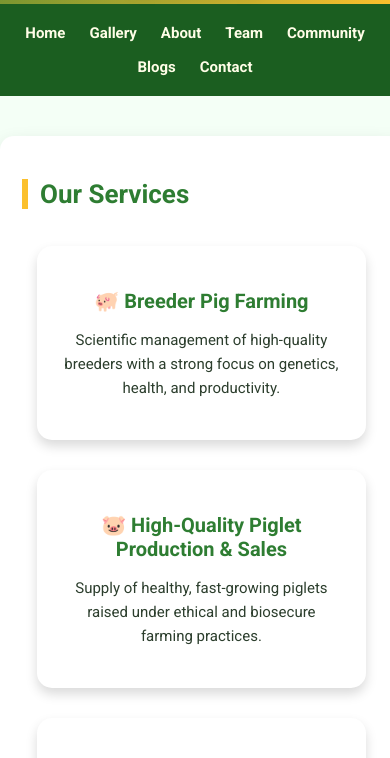
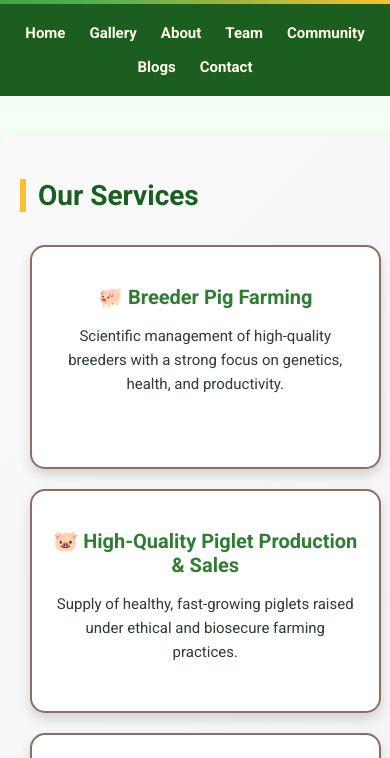
Before and after one commit to uppalapumanoharreddy/nelloramma-pig-farms, a plain HTML site: page index.html in a window 390 px wide. Shown: the part 236-994 px from the top of the page. Drawn offline with Linux system fonts and the light colour scheme.

Commit message:
Improve colors and sizes: updated gradients, section backgrounds, font sizes, card dimensions, borders, and mobile responsiveness

```diff
--- a/index.html
+++ b/index.html
@@ -16,7 +16,7 @@
 
         /* HEADER */
         header {
-            background: linear-gradient(135deg, #2e7d32, #fbc02d);
+            background: linear-gradient(135deg, #2e7d32, #4caf50, #fbc02d);
             color: white;
             padding: 20px 30px;
             display: flex;
@@ -67,24 +67,25 @@
 
         /* SECTIONS */
         section {
-            width: 85%;
+            width: 90%;
             margin: 40px auto;
-            background: white;
+            background: linear-gradient(135deg, #fafafa 0%, #f0f0f0 100%);
             padding: 30px;
             border-radius: 14px;
             box-shadow: 0 6px 18px rgba(0,0,0,0.1);
         }
 
         h2 {
-            color: #2e7d32;
+            color: #1b5e20;
             border-left: 6px solid #fbc02d;
             padding-left: 12px;
-            font-size: 26px;
+            font-size: 28px;
         }
 
         h3 {
             color: #33691e;
             margin-top: 18px;
+            font-size: 22px;
         }
 
         p {
@@ -95,6 +96,7 @@
         /* CARDS */
         .service-card, .vision-card {
             background: #fff;
+            border: 2px solid #8d6e63;
             border-radius: 15px;
             padding: 25px;
             margin: 15px;
@@ -102,12 +104,15 @@
             transition: transform 0.3s ease, box-shadow 0.3s ease;
             text-align: center;
             flex: 1 1 300px;
-            max-width: 350px;
+            max-width: 400px;
+            min-height: 200px;
         }
 
         .service-card:hover, .vision-card:hover {
             transform: translateY(-10px);
             box-shadow: 0 12px 24px rgba(0,0,0,0.2);
+            background: #e8f5e9;
+            border-color: #fbc02d;
         }
 
         .service-card h3, .vision-card h3 {
@@ -186,7 +191,7 @@
         }
 
         .timeline-content {
-            padding: 20px 30px;
+            padding: 25px 30px;
             background: #e8f5e9;
             position: relative;
             border-radius: 10px;
@@ -197,7 +202,7 @@
             color: #2e7d32;
             margin-bottom: 10px;
         }
-        }
+
 
         /* FOOTER */
         footer {
@@ -231,12 +236,18 @@
             }
 
             section {
-                width: 92%;
-                padding: 22px;
+                width: 95%;
+                padding: 20px;
             }
 
             header h1 {
                 font-size: 26px;
+            }
+
+            .service-card, .vision-card {
+                margin: 10px;
+                padding: 20px;
+                min-height: 180px;
             }
 
             .gallery img {
@@ -345,8 +356,8 @@
 <section id="images">
     <h2>Our Farm</h2>
     <div style="display: flex; flex-wrap: wrap; justify-content: center;">
-        <img src="main page.png" alt="Main view of Nelloramma Pig Farms" style="width: 100%; max-width: 500px; height: auto; margin: 10px; border-radius: 10px; box-shadow: 0 4px 8px rgba(0,0,0,0.1);">
-        <img src="piglet.png" alt="Healthy piglet at the farm" style="width: 100%; max-width: 400px; height: auto; margin: 10px; border-radius: 10px; box-shadow: 0 4px 8px rgba(0,0,0,0.1);">
+        <img src="main page.png" alt="Main view of Nelloramma Pig Farms" style="width: 100%; max-width: 500px; height: 250px; object-fit: cover; margin: 10px; border-radius: 10px; box-shadow: 0 4px 8px rgba(0,0,0,0.1);">
+        <img src="piglet.png" alt="Healthy piglet at the farm" style="width: 100%; max-width: 400px; height: 250px; object-fit: cover; margin: 10px; border-radius: 10px; box-shadow: 0 4px 8px rgba(0,0,0,0.1);">
     </div>
 </section>
 
```
